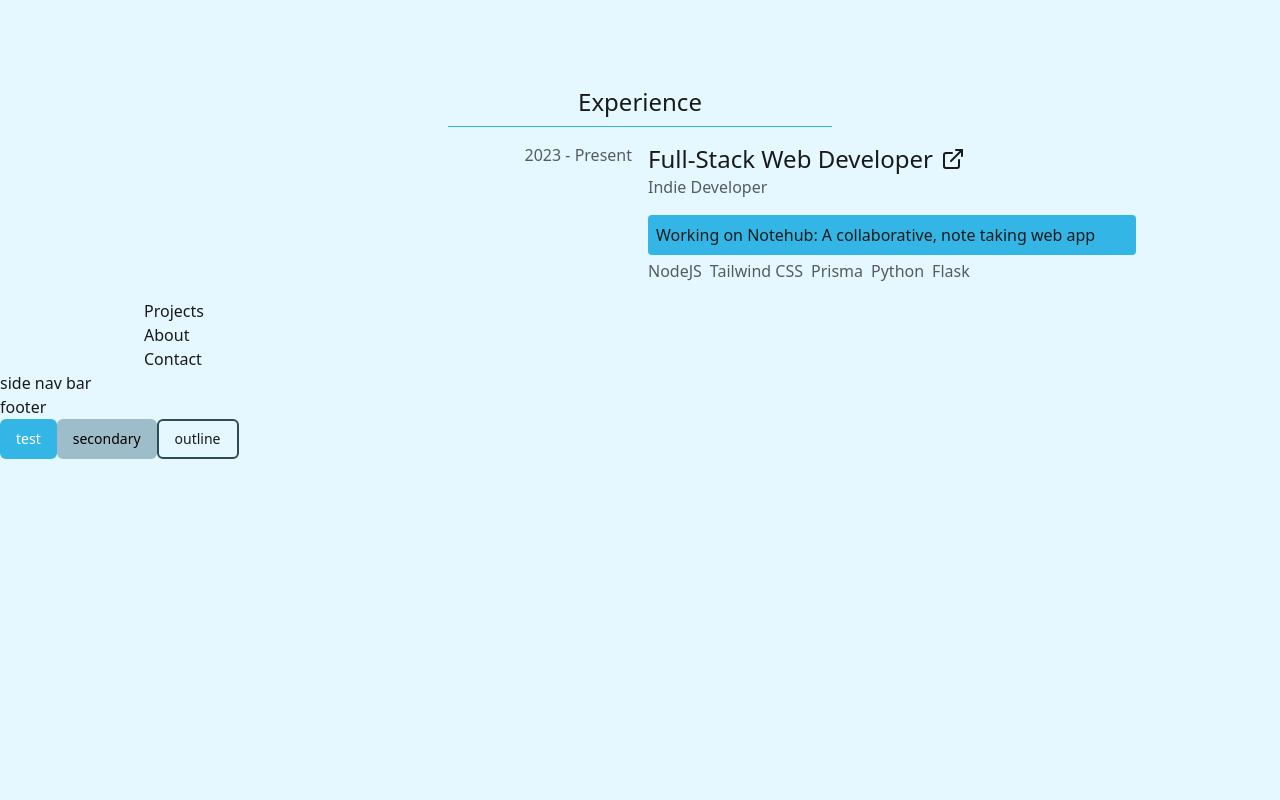
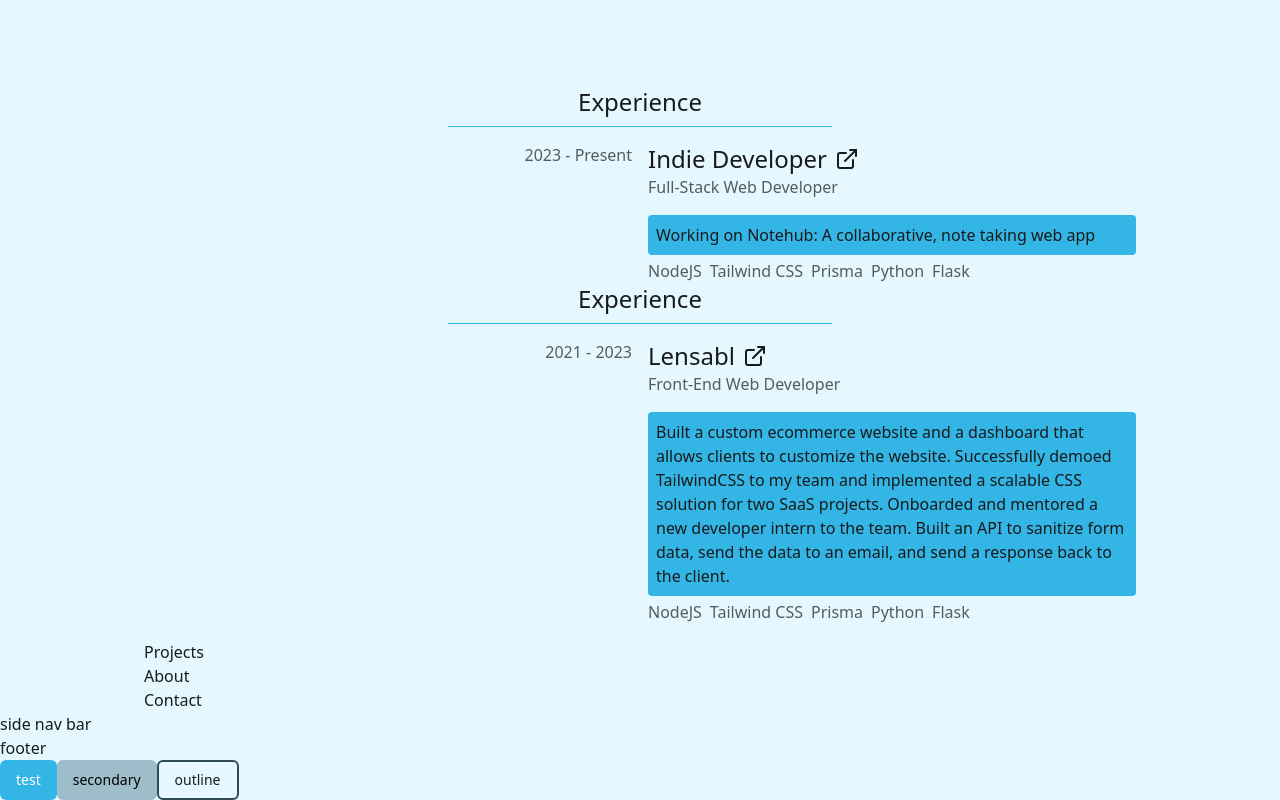
Before and after one commit to nicyuvi/nicyuvi-v2, a Next.js app: page / in a window 1280 px wide. Shown: the part 714-1514 px from the top of the page. Before the commit the page ends 1173 px from the top, so only its background shows below. Built offline with nearby package versions, Linux system fonts and the light colour scheme.

Commit message:
add new work to experience section

```diff
--- a/src/app/(main)/(components)/experience-card.tsx
+++ b/src/app/(main)/(components)/experience-card.tsx
@@ -22,7 +22,7 @@ export default function ExperienceCard({
         Experience
       </h2>
       <div className="justify-center sm:flex">
-        <span className="mr-4 text-right text-muted-foreground sm:w-1/2">
+        <span className="mr-4 text-right  text-muted-foreground sm:w-1/2">
           {dates}
         </span>
         <div className="sm:w-1/2">
--- a/src/app/(main)/(components)/experience.tsx
+++ b/src/app/(main)/(components)/experience.tsx
@@ -3,13 +3,27 @@ import ExperienceCard from './experience-card'
 export default function Experience() {
   const curr = {
     dates: '2023 - Present',
-    company: 'Full-Stack Web Developer',
-    role: 'Indie Developer',
+    company: 'Indie Developer',
+    role: 'Full-Stack Web Developer',
     description: 'Working on Notehub: A collaborative, note taking web app',
     techList: ['NodeJS', 'Tailwind CSS', 'Prisma', 'Python', 'Flask'],
   }
 
+  const lensabl = {
+    dates: '2021 - 2023',
+    company: 'Lensabl',
+    role: 'Front-End Web Developer',
+    description: `
+      Built a custom ecommerce website and a dashboard that allows clients to customize the website.
+      Successfully demoed TailwindCSS to my team and implemented a scalable CSS solution for two SaaS projects.
+      Onboarded and mentored a new developer intern to the team.
+      Built an API to sanitize form data, send the data to an email, and send a response back to the client.
+    `,
+    techList: ['NodeJS', 'Tailwind CSS', 'Prisma', 'Python', 'Flask'],
+  }
+
   return (
+    <>
       <ExperienceCard
         dates={curr.dates}
         company={curr.company}
@@ -17,5 +31,13 @@ export default function Experience() {
         description={curr.description}
         techList={curr.techList}
       />
+      <ExperienceCard
+        dates={lensabl.dates}
+        company={lensabl.company}
+        role={lensabl.role}
+        description={lensabl.description}
+        techList={lensabl.techList}
+      />
+    </>
   )
 }
--- a/src/components/layout/nav-bar.tsx
+++ b/src/components/layout/nav-bar.tsx
@@ -8,7 +8,6 @@ type NavBarProps = {
 }
 
 export default function NavBar({ displayClass }: NavBarProps) {
-  console.log(NAV_LINKS)
   return (
     <nav
       className={`${displayClass} fixed left-0 right-0 top-0 py-2 shadow-[rgba(0,0,0,0.2)_0px_5px_10px_0px] backdrop-blur`}
--- a/src/lib/constants.ts
+++ b/src/lib/constants.ts
@@ -1 +1 @@
-export const NAV_LINKS = ["Experience", "Projects", "About", "Contact"];
+export const NAV_LINKS = ['Experience', 'Projects', 'About', 'Contact']
```
Lines whose indentation alone changed are shown as unchanged.
